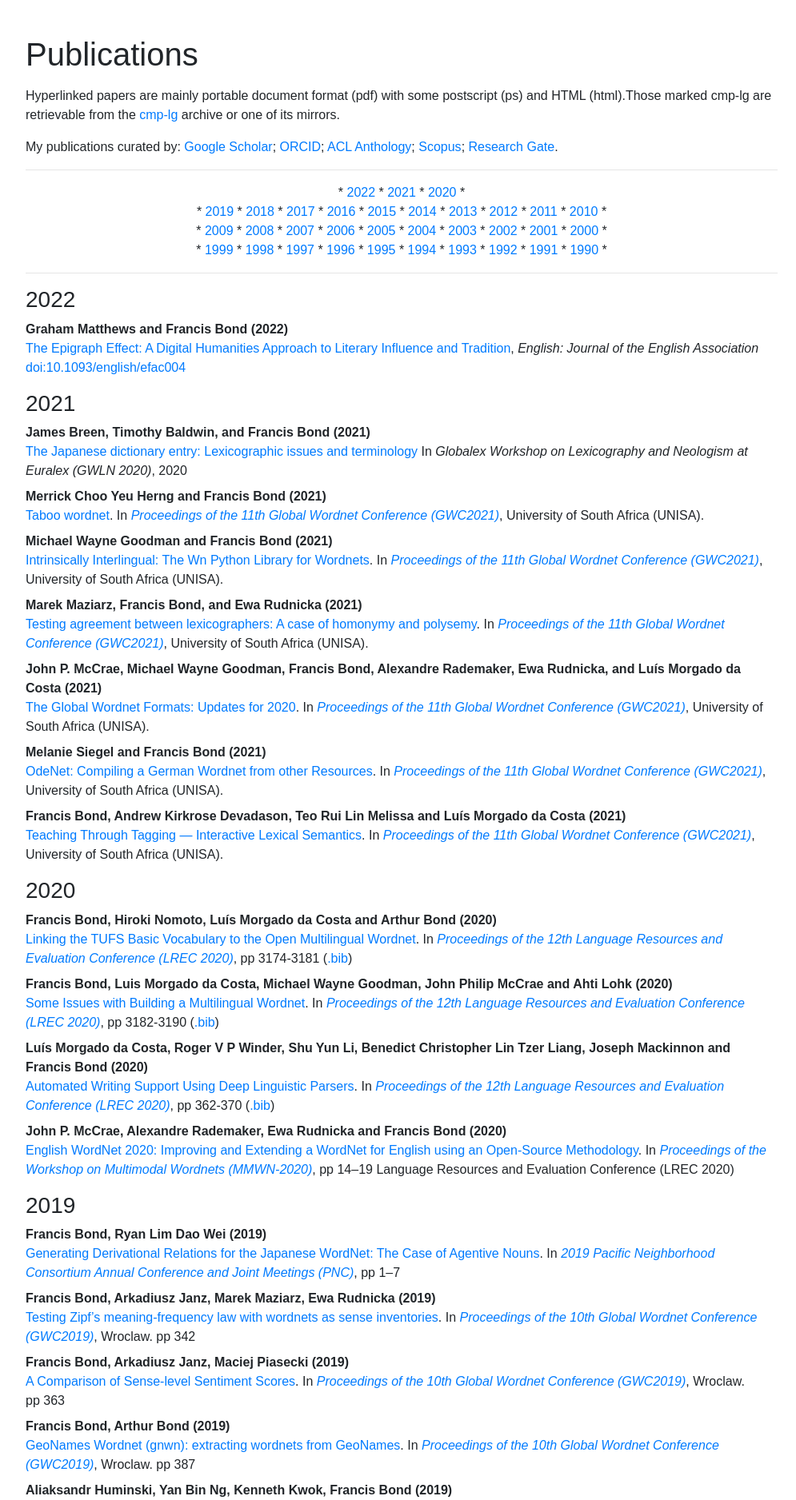
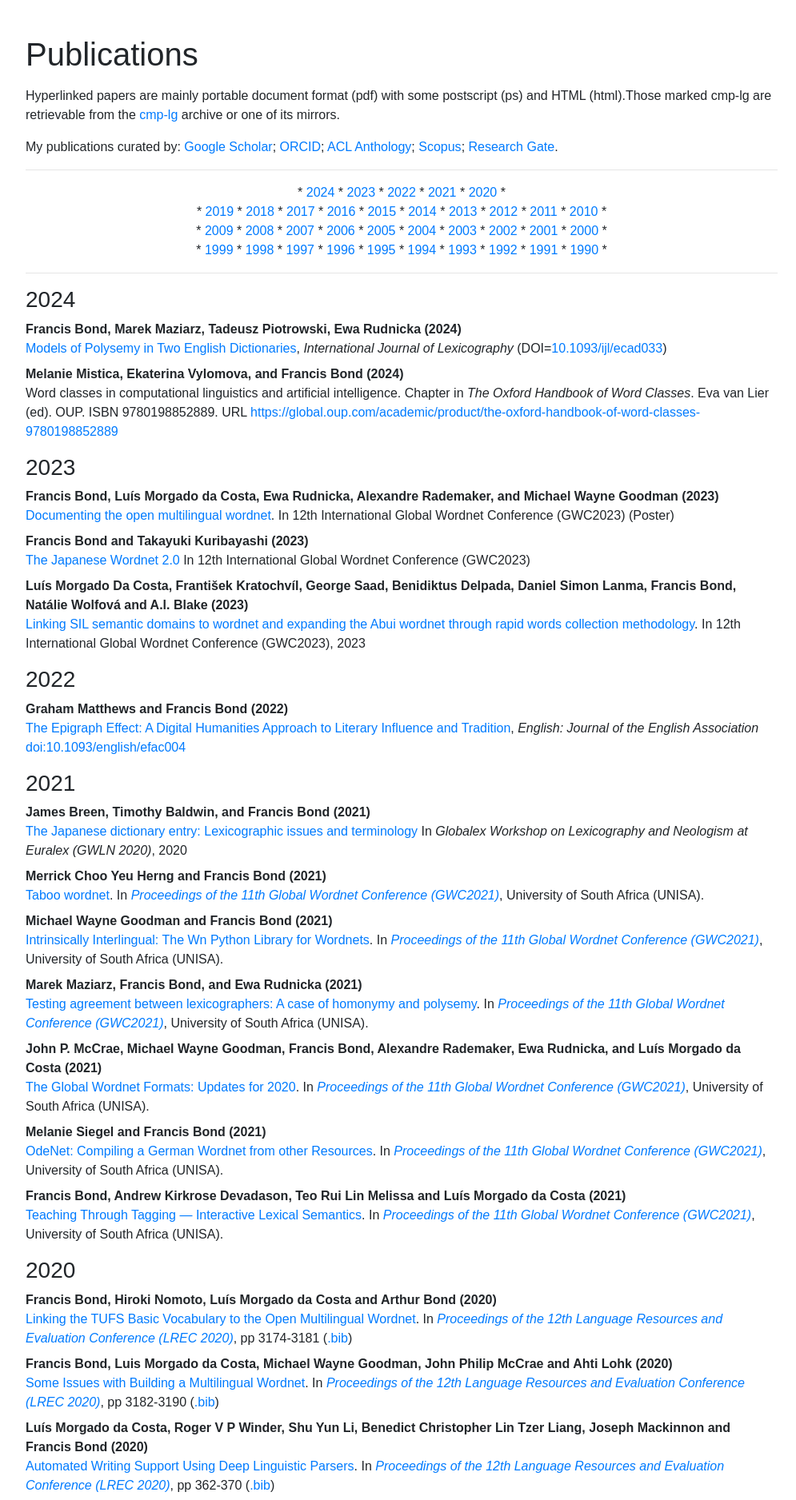
Before and after one commit to fcbond/fcbond.github.io, a Flask app: page /pubs.html in a window 1280 px wide. Shown: the part 56-1932 px from the top of the page at 80% size, without its empty margins (138-1133 px from the left). Run offline with Flask 3, Linux system fonts and the light colour scheme; some libraries are stand-ins or nearby versions.

Commit message:
Added Word classes in computational linguistics and artificial intelligence

```diff
--- a/fcb/templates/pubs.html
+++ b/fcb/templates/pubs.html
@@ -22,10 +22,12 @@
 <hr>
 <p align="center">
   *
+  <a href="#2024">2024</a> *
+  <a href="#2023">2023</a> *
   <a href="#2022">2022</a> *
-<a href="#2021">2021</a> *
-<a href="#2020">2020</a> *
-<br> *
+  <a href="#2021">2021</a> *
+  <a href="#2020">2020</a> *
+  <br> *
 <a href="#2019">2019</a> *
 <a href="#2018">2018</a> *
 <a href="#2017">2017</a> *
@@ -61,6 +63,35 @@
 
 </p>
 <hr>
+<h3><a name="2024">2024</a></h3>
+<dl>
+
+  <dt><a name="Bond:Maziarz:Piotowski:Rudnicka:2024">Francis Bond, Marek Maziarz, Tadeusz Piotrowski, Ewa Rudnicka (2024)</a></dt>
+    <dd><a href=''>Models of Polysemy in Two English Dictionaries</a>, <i>International Journal of Lexicography</i> (DOI=<a href="https://doi.org/10.1093/ijl/ecad033">10.1093/ijl/ecad033</a>)</dd>
+  <dt>Melanie Mistica, Ekaterina Vylomova, and Francis Bond (2024)</dt>
+  <dd>Word     classes in computational linguistics and artificial intelligence.
+    Chapter in <i>The Oxford Handbook of Word Classes</i>. Eva van Lier (ed). OUP. ISBN 9780198852889. URL <a href='https://global.oup.com/academic/product/the-oxford-handbook-of-word-classes-9780198852889'>https://global.oup.com/academic/product/the-oxford-handbook-of-word-classes-9780198852889</a></dd>
+</dl>
+
+
+<h3><a name="2023">2023</a></h3>
+
+<dl>
+
+  <dt>Francis Bond, Luís Morgado da Costa, Ewa Rudnicka, Alexandre Rademaker, and Michael Wayne Goodman (2023)</dt>
+  <dd><a href='https://aclanthology.org/2023.gwc-1.18/'>Documenting the open multilingual wordnet</a>. In 12th International Global Wordnet Conference (GWC2023) (Poster)</dd>
+  <dt>Francis Bond and Takayuki Kuribayashi (2023)
+    <dd><a href='https://aclanthology.org/2023.gwc-1.22/'>The Japanese Wordnet 2.0</a> In 12th International Global Wordnet Conference
+      (GWC2023)
+      <dt>Luís Morgado Da Costa, František Kratochvíl, George Saad, Benidiktus Delpada, Daniel Simon Lanma, Francis Bond, Natálie Wolfová and A.l. Blake (2023)</dt>
+    <dd><a href='https://aclanthology.org/2023.gwc-1.38/'>Linking SIL semantic domains to wordnet and expanding the Abui wordnet
+      through rapid words collection methodology</a>. In 12th International Global Wordnet Conference (GWC2023), 2023</dd>
+</dl>
+<!-- Presentation at the Latin American Congress on Industrial and Applied Mathematics - LACIAM 2023 Using -->
+<!-- Wordnet Senses to Investigate Zipf’s meaning-frequency Law by Francis Bond, Arkadiusz Janz, Marek Maziarz -->
+<!-- and Ewa Rudnicka: Session on Mathematical Linguistics (ML) 2023-01-30 -->
+
+
 <h3><a name="2022">2022</a></h3>
 <dl>
 
```
Also changed, not shown: docs/pubs.html (+10 -9 lines).
